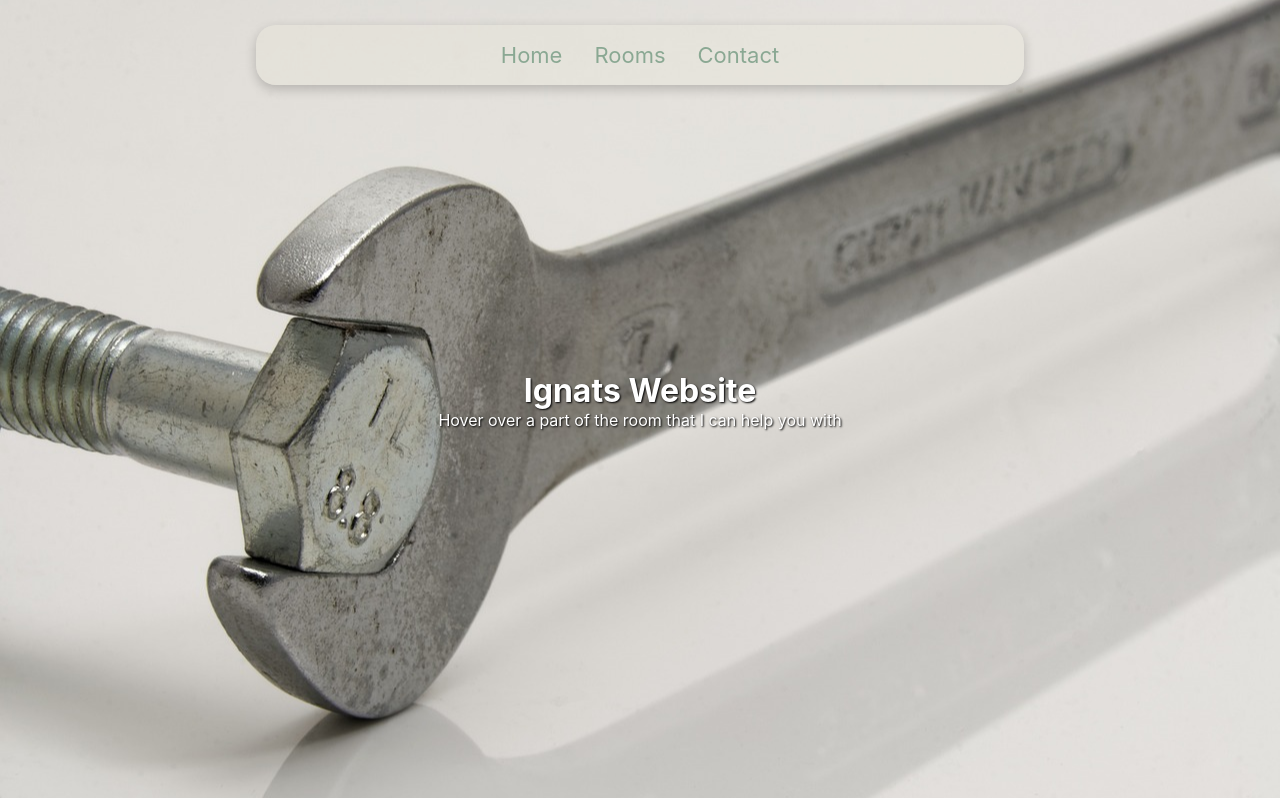
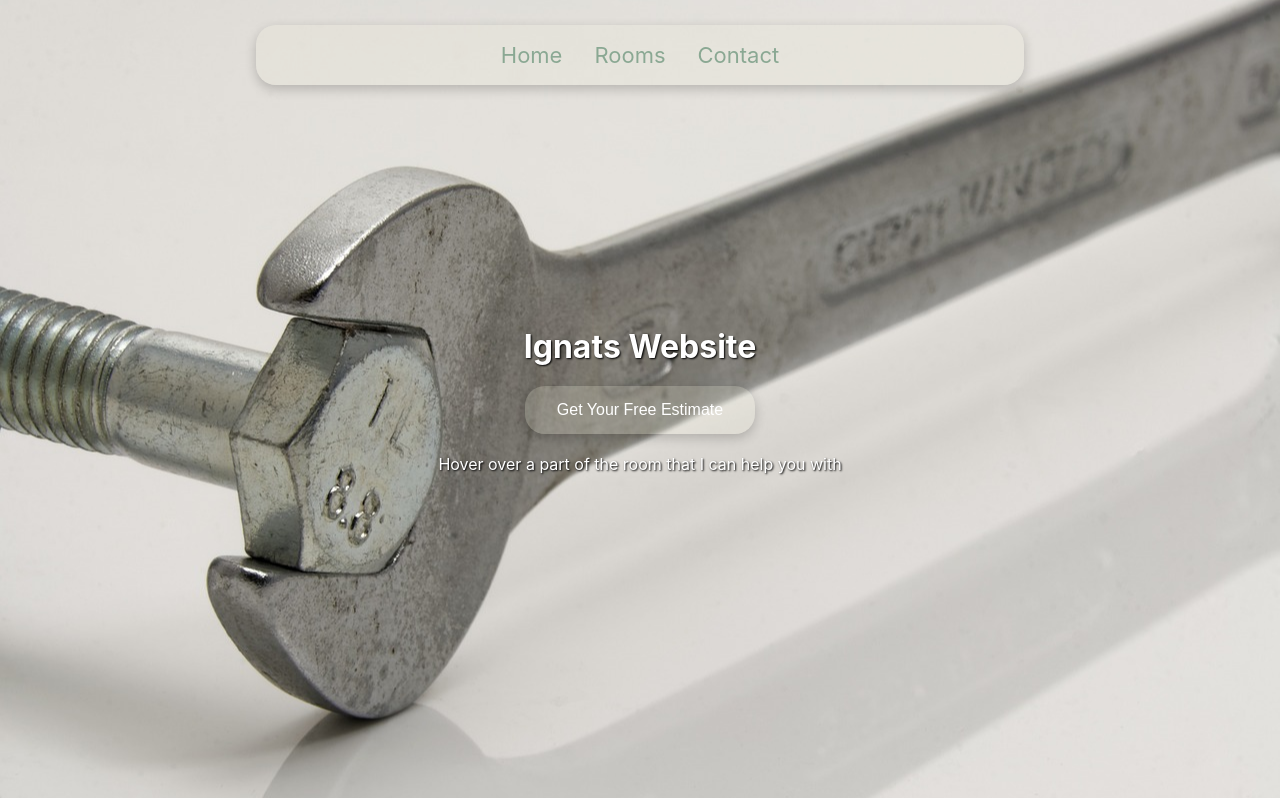
Before and after one commit to yuliaFl/handyMan_React, a React (Create React App) app in the folder proj/: page / in a window 1280 px wide. Shown: the top 798 px of the page. Built offline with nearby package versions, Linux system fonts and the light colour scheme.

Commit message:
added esitmate button that redirects to contact page

```diff
--- a/proj/src/pages/Home.css
+++ b/proj/src/pages/Home.css
@@ -61,3 +61,19 @@
   .dropdown-content li:hover {
     background-color: #ddd;
   }
+
+  #estimate-button{
+    background-color: rgba(240, 241, 217, 0.2);
+    color: white;
+    padding: 15px 32px;
+    font-size: 16px;
+    border: none;
+    cursor: pointer;
+    border-radius: 20px;
+    box-shadow: 0 4px 12px rgba(0, 0, 0, 0.2);
+    margin: 20px;
+  }
+
+  #estimate-button:hover {
+    background-color: #45a049;
+  }
--- a/proj/src/pages/Home.js
+++ b/proj/src/pages/Home.js
@@ -1,13 +1,21 @@
 import React from 'react';
 import './Home.css';
+import { useNavigate } from 'react-router-dom';
 
-const Home = () => {
+function Home () {
+
+  const navigate = useNavigate();
+
+  const redirectPage=()=>{
+    navigate('/contact');
+  }
   return (
     <div className="home-background">
       <header>
         <h1>Ignats Website</h1>
       </header>
       <main>
+        <button id="estimate-button" onClick={redirectPage}>Get Your Free Estimate </button>
         <p>Hover over a part of the room that I can help you with</p>
       </main>
     </div>
```
Also changed, not shown: proj/src/pages/Kitchen.css (line endings or trailing spaces).
